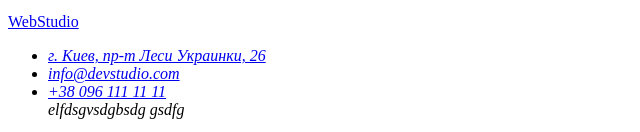
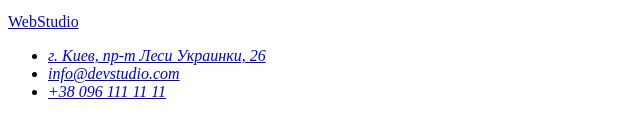
Before and after one commit to Igor-Tomilo/goit-markup-hw-02, a plain HTML site: page index.html in a window 1280 px wide. Shown: the part 2071-2203 px from the top of the page, without its empty margins (0-640 px from the left). Drawn offline with Linux system fonts and the light colour scheme.

Commit message:
Уберает Test

```diff
--- a/index.html
+++ b/index.html
@@ -133,7 +133,6 @@
           </li>
           <li><a href="mailto:info@devstudio.com">info@devstudio.com</a></li>
           <li><a href="tel:+380961111111">+38 096 111 11 11</a></li>
-          elfdsgvsdgbsdg gsdfg
         </ul>
       </address>
     </footer>
```
